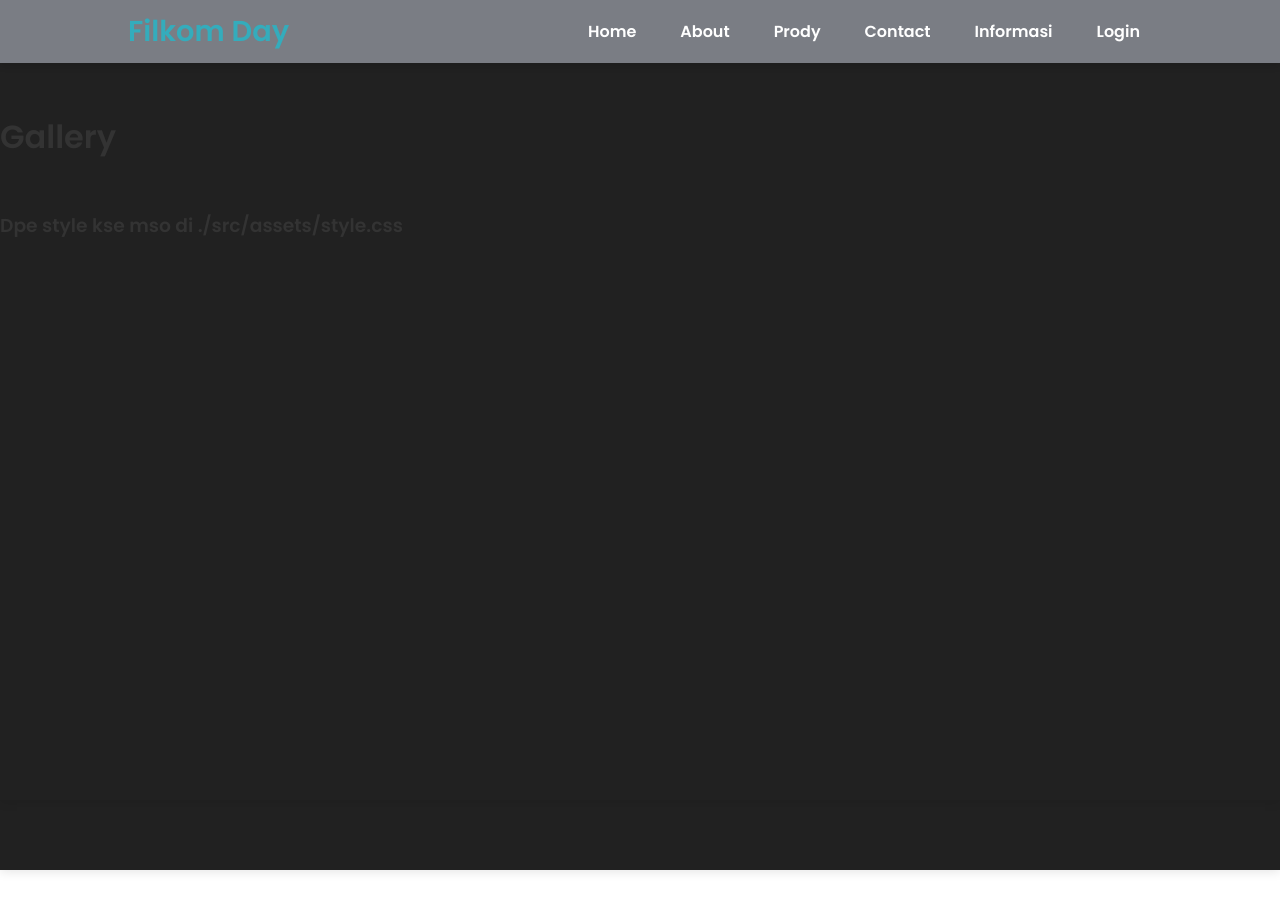
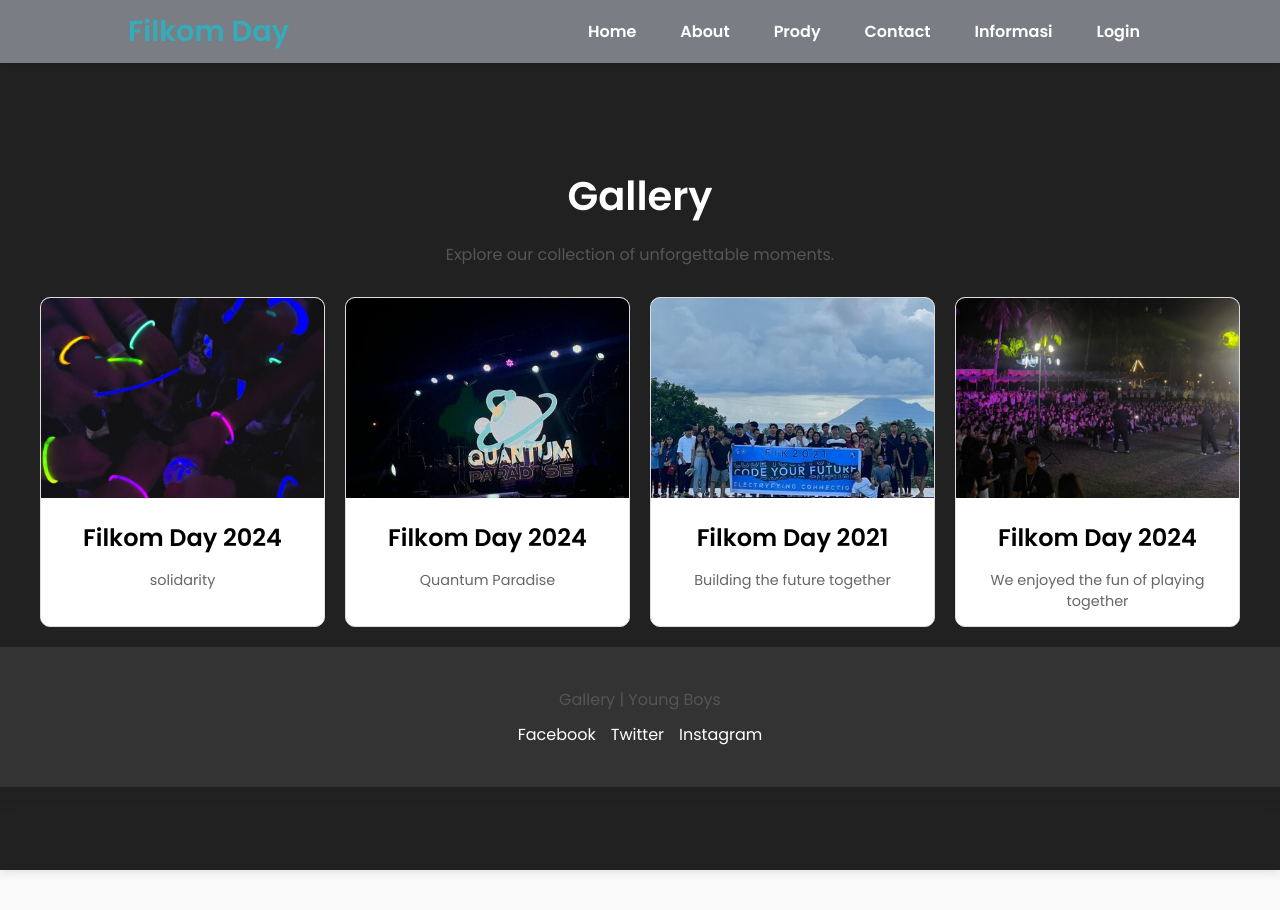
Before and after one commit to Lapzy7/Front-End-Final, a React (Create React App) app: page /gallery in a window 1280 px wide. Shown: the top 910 px of the page. Built offline with nearby package versions, Linux system fonts and the light colour scheme.

Commit message:
Adding Gallery

```diff
--- a/src/assets/index.js
+++ b/src/assets/index.js
@@ -6,6 +6,9 @@ import aboutImg from "./image/aboutImg.jpg";
 import tiIcon from "./image/ti.png";
 import siIcon from "./image/si.png";
 import dkvIcon from "./image/dkv.png";
+import gallery1 from "./image/gallery1.jpg";
+import gallery2 from "./image/gallery2.jpg";
+import gallery3 from "./image/gallery3.jpg";
 
 export {
   imgHome1,
@@ -16,4 +19,7 @@ export {
   tiIcon,
   siIcon,
   dkvIcon,
+  gallery1,
+  gallery2,
+  gallery3,
 };
--- a/src/assets/style.css
+++ b/src/assets/style.css
@@ -797,3 +797,111 @@ h6 {
 .success-container p {
   font-size: 1.1rem;
 }
+
+/* Galery Style */
+body {
+  font-family: Arial, sans-serif;
+  margin: 0;
+  padding: 0;
+  background-color: #f9f9f9;
+  color: #333;
+}
+
+.container {
+  max-width: 1200px;
+  margin: 0 auto;
+  padding: 20px;
+}
+
+h2 {
+  font-size: 2.5em;
+  color: #fff;
+  margin-bottom: 10px;
+}
+
+p {
+  font-size: 1em;
+  color: #555;
+}
+
+/* Section Header */
+.section-header {
+  text-align: center;
+  margin-bottom: 30px;
+}
+
+/* Gallery Grid */
+.gallery-grid {
+  display: grid;
+  grid-template-columns: repeat(auto-fit, minmax(250px, 1fr));
+  gap: 20px;
+}
+
+.gallery-item {
+  background-color: #fff;
+  border: 1px solid #ddd;
+  border-radius: 10px;
+  overflow: hidden;
+  transition: transform 0.3s, box-shadow 0.3s;
+  text-align: center;
+}
+
+.gallery-item img {
+  width: 100%;
+  height: 200px;
+  object-fit: cover;
+}
+
+.gallery-item h3 {
+  margin: 15px 0 10px;
+  font-size: 1.5em;
+  color: #000;
+}
+
+.gallery-item p {
+  font-size: 0.9em;
+  padding: 0 10px;
+  color: #666;
+}
+
+.gallery-item:hover {
+  transform: translateY(-5px);
+  box-shadow: 0 4px 8px rgba(0, 0, 0, 0.2);
+}
+
+/* Footer Styles */
+.footer {
+  background-color: #333;
+  color: #fff;
+  padding: 20px 0;
+  text-align: center;
+}
+
+.footer p {
+  margin: 0;
+  font-size: 1em;
+}
+
+.footer .social-links {
+  list-style: none;
+  padding: 0;
+  margin: 10px 0 0;
+  display: flex;
+  justify-content: center;
+  gap: 15px;
+}
+
+.footer .social-links li {
+  display: inline;
+}
+
+.footer .social-links a {
+  color: #fff;
+  text-decoration: none;
+  font-size: 1em;
+  transition: color 0.3s;
+}
+
+.footer .social-links a:hover {
+  color: #34acbc;
+}
--- a/src/page/Gallery/index.js
+++ b/src/page/Gallery/index.js
@@ -1,11 +1,58 @@
+import { gallery1, gallery2, gallery3, imgHome2 } from "../../assets";
 import Navigation from "../../component/Navigation";
 
 const Gallery = () => {
   return (
     <div className="app-container">
       <Navigation />
-      <h1>Gallery</h1>
-      <h3>Dpe style kse mso di ./src/assets/style.css </h3>
+      <div>
+        <section className="gallery">
+          <div className="container">
+            <div className="section-header">
+              <h2>Gallery</h2>
+              <p>Explore our collection of unforgettable moments.</p>
+            </div>
+            <div className="gallery-grid">
+              <div className="gallery-item">
+                <img src={gallery1} alt="Gallery Image 1" />
+                <h3>Filkom Day 2024</h3>
+                <p>solidarity</p>
+              </div>
+              <div className="gallery-item">
+                <img src={gallery2} alt="Gallery Image 2" />
+                <h3>Filkom Day 2024</h3>
+                <p>Quantum Paradise</p>
+              </div>
+              <div className="gallery-item">
+                <img src={gallery3} alt="Gallery Image 3" />
+                <h3>Filkom Day 2021</h3>
+                <p>Building the future together</p>
+              </div>
+              <div className="gallery-item">
+                <img src={imgHome2} alt="Gallery Image 4" />
+                <h3>Filkom Day 2024</h3>
+                <p>We enjoyed the fun of playing together</p>
+              </div>
+            </div>
+          </div>
+        </section>
+        <footer className="footer">
+          <div className="container">
+            <p>Gallery | Young Boys</p>
+            <ul className="social-links">
+              <li>
+                <a href="#">Facebook</a>
+              </li>
+              <li>
+                <a href="#">Twitter</a>
+              </li>
+              <li>
+                <a href="#">Instagram</a>
+              </li>
+            </ul>
+          </div>
+        </footer>
+      </div>
     </div>
   );
 };
```
